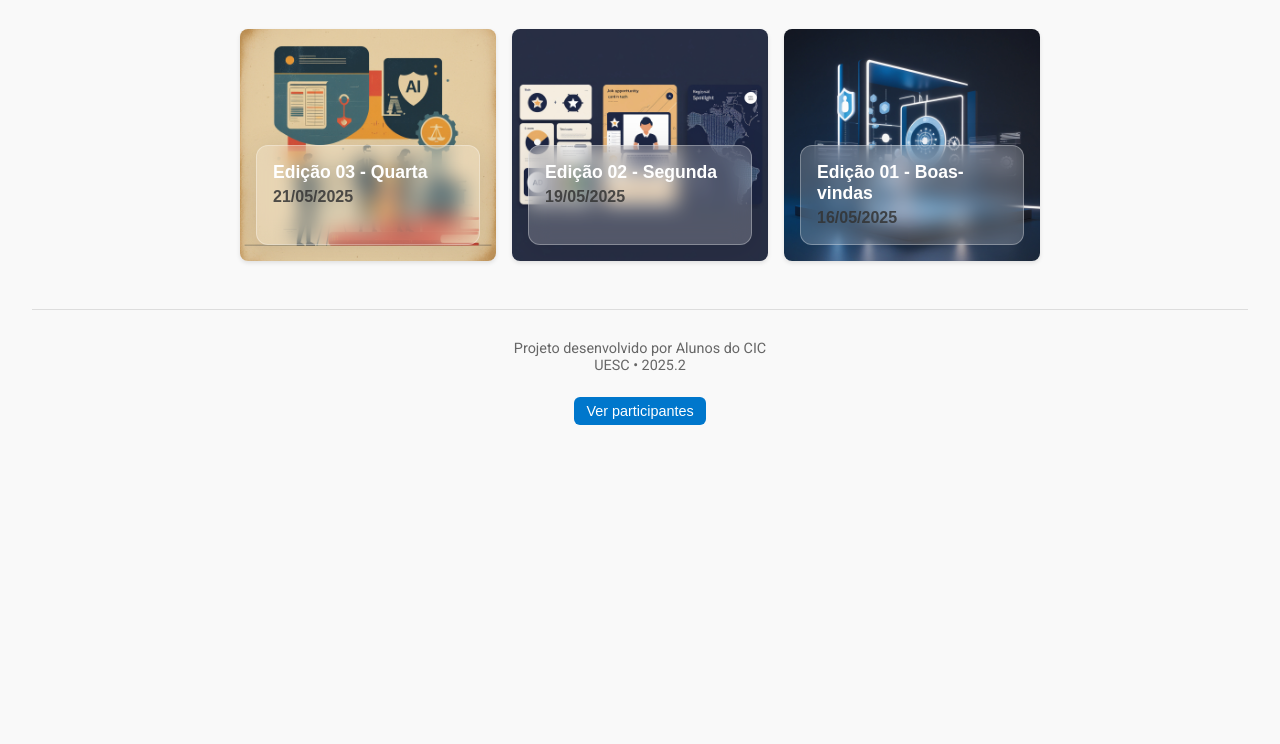
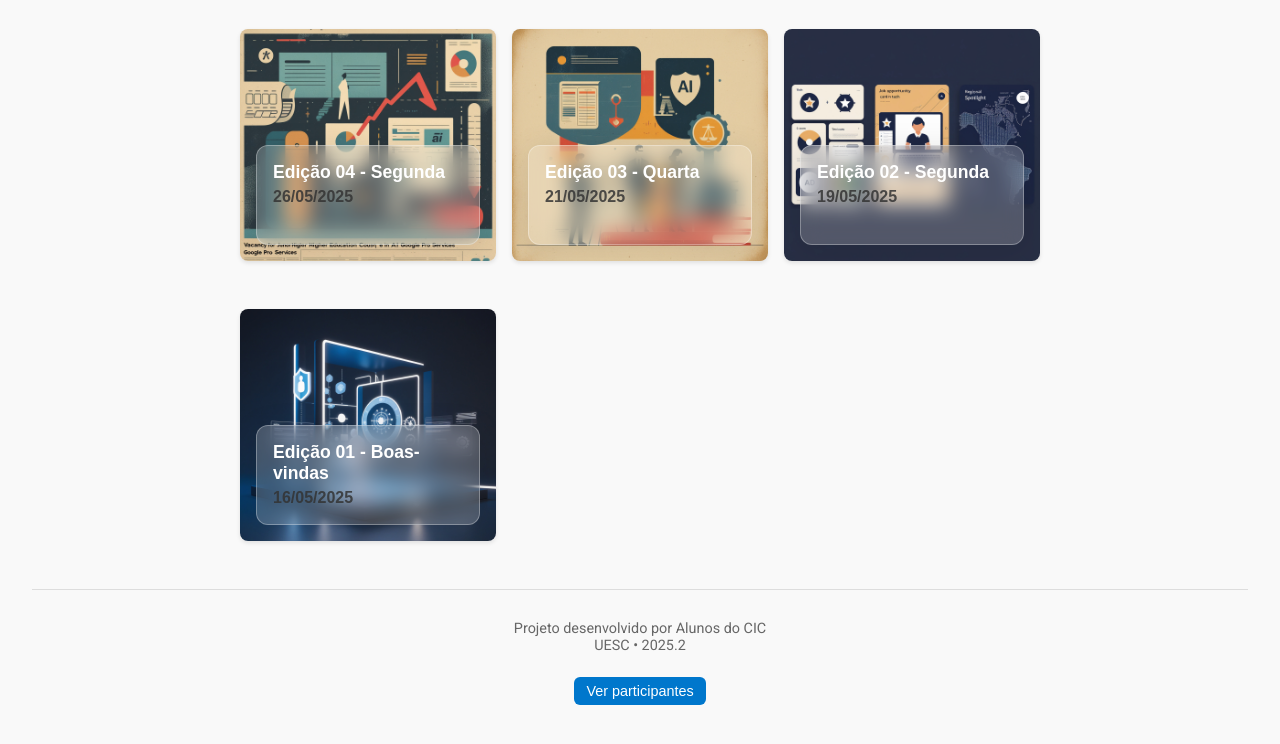
Before and after one commit to arthun01/newsletter-egressos-cic, a plain HTML site: page index.html in a window 1280 px wide. Shown: the part 116-860 px from the top of the page. Before the commit the page ends 800 px from the top, so only its background shows below. Drawn offline with Linux system fonts and the light colour scheme.

Commit message:
edição de segunda edição de segunda e alteração básica nas variáveis de cor do site

```diff
--- a/index.html
+++ b/index.html
@@ -5,6 +5,7 @@
     <meta name="viewport" content="width=device-width, initial-scale=1.0" />
     <title>Newsletter - Egressos CIC</title>
     <link rel="stylesheet" href="styles/style.css"/>
+    <link rel="shortcut icon" type="image/ico" href="imagens/favicon.ico"/>
 
     <link rel="preconnect" href="https://fonts.googleapis.com">
     <link rel="preconnect" href="https://fonts.gstatic.com" crossorigin>
--- a/script.js
+++ b/script.js
@@ -1,4 +1,10 @@
 const newsletters = [
+  {
+    title: "Edição 04 - Segunda",
+    date: "26/05/2025",
+    file: "edicoes/26_05.md",
+    image: "imagens/backs/26_05.jpg"
+  },
   {
     title: "Edição 03 - Quarta",
     date: "21/05/2025",
--- a/styles/markdown_style.css
+++ b/styles/markdown_style.css
@@ -15,6 +15,11 @@
 
   #newsletter-content h3 {
       color: var(--main-h3);
+      font-size: 1.2rem;
+  }
+
+  #newsletter-content h4 {
+      color: #4f4f4f;
       font-size: 1.2rem;
   }
 
--- a/styles/variaveis.css
+++ b/styles/variaveis.css
@@ -1,6 +1,6 @@
 :root{
     --main-h1h2: #3e5aab;
-    --main-h3: #4363bb;
+    --main-h3: #42318b;
     --main-title: #f3db1f;
     --main-text: #333;
 }
```
Also changed, not shown: imagens/01_2605.png (added), imagens/backs/26_05.jpg (added), imagens/favicon.ico (added), 3 other files.
